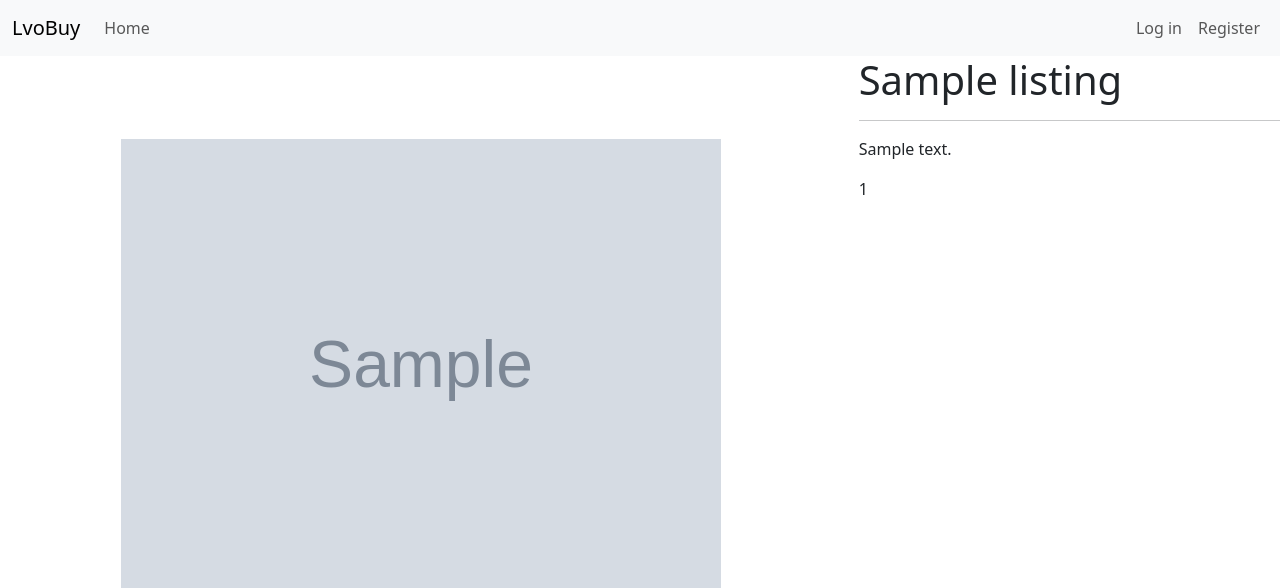
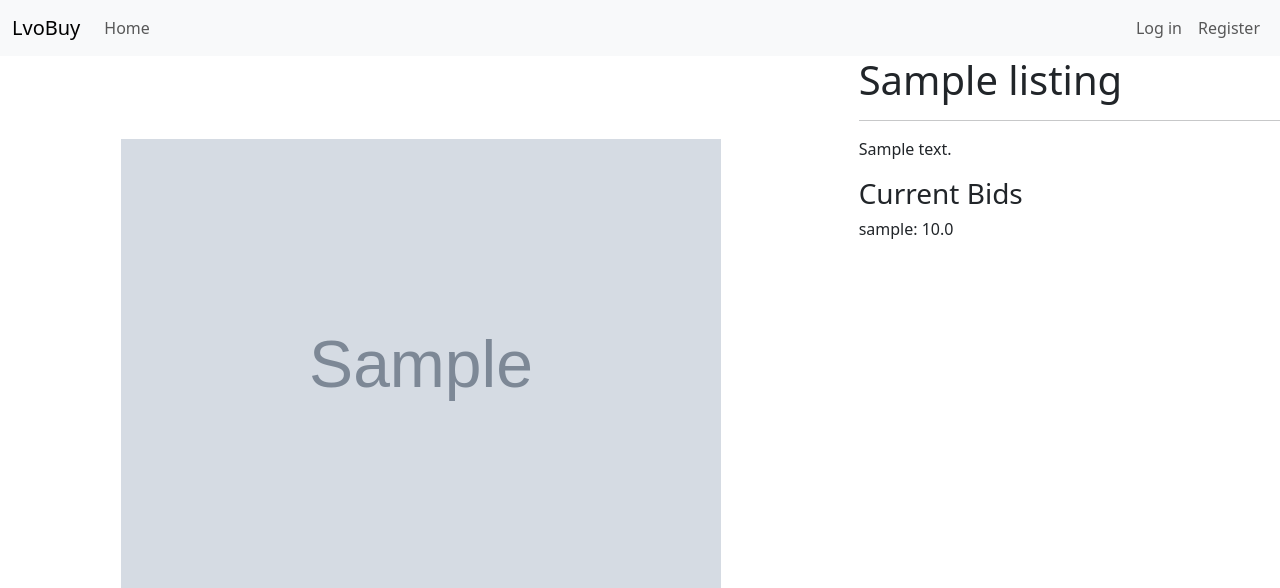
Before and after one commit to LvoBGM/LvoBuy, a Django app: page /bets/listing/1 in a window 1280 px wide. Shown: the top 588 px of the page. Run offline with Django 5.2, Linux system fonts and the light colour scheme; tables that the repository leaves empty hold one stand-in row (values such as "Sample post"); grey boxes marked "Sample" are stand-in pictures.

Commit message:
feat: Add bids to the info section of a listing

```diff
--- a/bets/static/bets/listing_page_styles.css
+++ b/bets/static/bets/listing_page_styles.css
@@ -23,3 +23,10 @@
 #listing-info {
     grid-area: box-2;
 }
+
+#listing-bids {
+    line-height: 2.5ex;
+    max-height: 20ex;
+    overflow: auto;
+    padding-bottom: 1px;
+}
--- a/bets/templates/bets/listing.html
+++ b/bets/templates/bets/listing.html
@@ -14,8 +14,21 @@
     <h1 id="listing-title">{{listing.title}}</h1>
     <hr>
     <p id="listing-description">{{listing.description}}</p>
-    {{listing.starting_bid}}
+    <h3>Current Bids</h3>
+    <p id="listing-bids">
+        {% if bids %}
+            {% for bid in bids %}
+                {{bid.bidder}}: {{ bid.amount }} <br>
+            {% endfor %}
+        {% else %}
+            There are no current bids. Be the first!
+        {% endif %}
+    </p>
+
     {% if authenticated and form%}
+    {% if not bids %}
+        Starting bid: {{listing.starting_bid}}
+    {% endif %}
     <form action="{% url 'listing' listing.id %}" method="post">
         {% csrf_token %}
         {{ form }}
--- a/bets/views.py
+++ b/bets/views.py
@@ -97,6 +97,7 @@ def listing(request, id):
     queryset = Listing.objects.filter(id=id)
     if queryset.exists():
         listing = queryset.first()
+        bids = listing.bids.all()
         if request.method == 'POST': #TODO: I think this needs to be redone, like if there are not bids the user should only have the option to bid the starting amount
             form = NewBidForm(request.POST)
 
@@ -108,6 +109,7 @@ def listing(request, id):
                     "listing": listing,
                     "form": form,
                     "message": message,
+                    "bids": bids,
                 })
 
             if form.is_valid():
@@ -125,6 +127,7 @@ def listing(request, id):
                     "listing": listing,
                     "form": form,
                     "message": message,
+                    "bids": bids,
                 })
         else:
             form = NewBidForm()
@@ -135,4 +138,5 @@ def listing(request, id):
         "authenticated": request.user.is_authenticated,
         "listing": listing,
         "form": form,
+        "bids": bids,
     })
```
